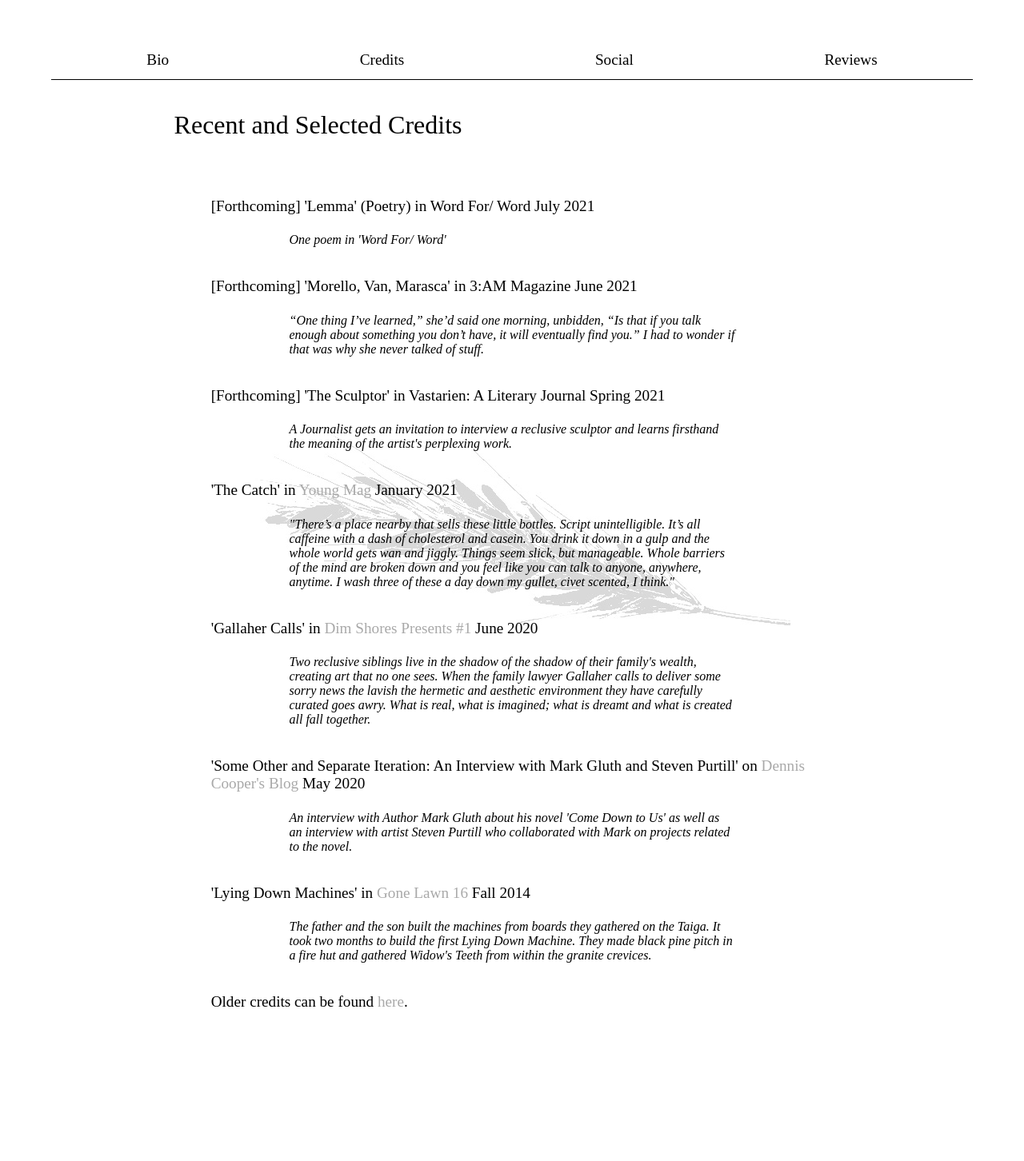
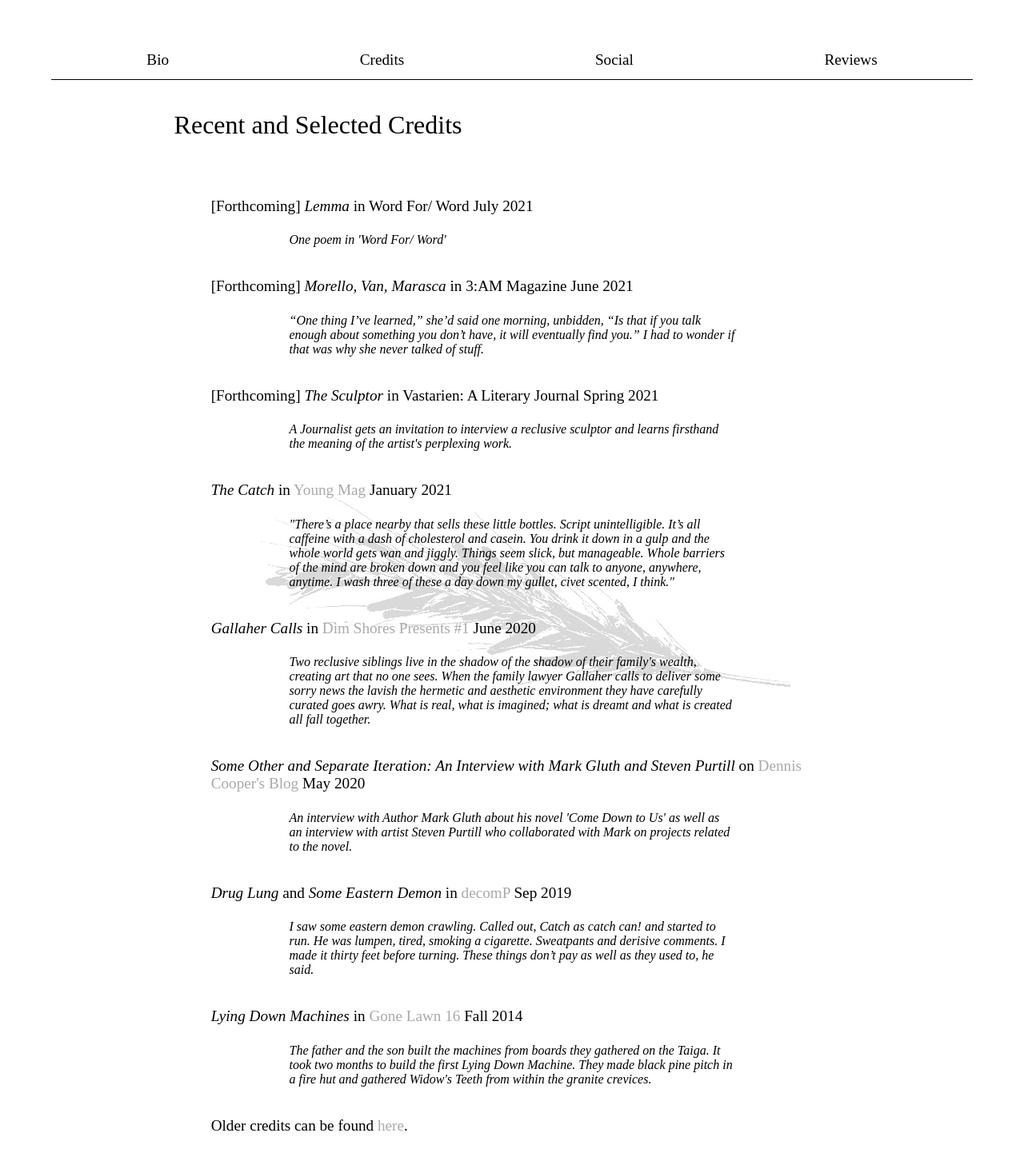
Before and after one commit to perfidiousscript/home_page, a Next.js app: page /credits in a window 1280 px wide. Shown: the top 1452 px of the page at 80% size. Before the commit the page ends 1336 px from the top, so only its background shows below. Built offline with nearby package versions, Linux system fonts and the light colour scheme.

Commit message:
adds decomp pieces to credits and cleans up credits

```diff
--- a/pages/credits.js
+++ b/pages/credits.js
@@ -11,13 +11,13 @@ export default function Credits() {
       <div className={styles.credits}>
         <div className={styles.creditEntry}>
           <div className={styles.title}>
-            [Forthcoming] 'Lemma' (Poetry) in Word For/ Word July 2021
+            [Forthcoming] <i>Lemma</i> in Word For/ Word July 2021
           </div>
           <div className={styles.quote}>One poem in 'Word For/ Word'</div>
         </div>
         <div className={styles.creditEntry}>
           <div className={styles.title}>
-            [Forthcoming] 'Morello, Van, Marasca' in 3:AM Magazine June 2021
+            [Forthcoming] <i>Morello, Van, Marasca</i> in 3:AM Magazine June 2021
           </div>
           <div className={styles.quote}>
             “One thing I’ve learned,” she’d said one morning, unbidden, “Is that
@@ -28,7 +28,7 @@ export default function Credits() {
         </div>
         <div className={styles.creditEntry}>
           <div className={styles.title}>
-            [Forthcoming] 'The Sculptor' in Vastarien: A Literary Journal Spring
+            [Forthcoming] <i>The Sculptor</i> in Vastarien: A Literary Journal Spring
             2021
           </div>
           <div className={styles.quote}>
@@ -38,7 +38,7 @@ export default function Credits() {
         </div>
         <div className={styles.creditEntry}>
           <div className={styles.title}>
-            'The Catch' in <a href='https://www.youngmag.io/article/the-catch'>Young Mag</a> January 2021
+            <i>The Catch</i> in <a href='https://www.youngmag.io/article/the-catch'>Young Mag</a> January 2021
           </div>
           <div className={styles.quote}>
             "There’s a place nearby that sells these little bottles. Script
@@ -52,7 +52,7 @@ export default function Credits() {
         </div>
         <div className={styles.creditEntry}>
           <div className={styles.title}>
-            'Gallaher Calls' in{" "}
+            <i>Gallaher Calls</i> in{" "}
             <a href="https://dimshores.bigcartel.com/product/dim-shores-presents-volume-1-anthology-2nd-edition">
               Dim Shores Presents #1
             </a>{" "}
@@ -69,8 +69,8 @@ export default function Credits() {
         </div>
         <div className={styles.creditEntry}>
           <div className={styles.title}>
-            'Some Other and Separate Iteration: An Interview with Mark Gluth and
-            Steven Purtill' on{" "}
+            <i>Some Other and Separate Iteration: An Interview with Mark Gluth and
+            Steven Purtill</i> on{" "}
             <a href="https://denniscooperblog.com/please-welcome-to-the-world-mark-gluth-come-down-to-us-mark-gluth-and-steven-purtill-crippled-symmetry-kiddiepunk-press/">
               Dennis Cooper's Blog
             </a>{" "}
@@ -83,8 +83,14 @@ export default function Credits() {
           </div>
         </div>
         <div className={styles.creditEntry}>
+        <div className={styles.title}><i>Drug Lung</i> and <i>Some Eastern Demon</i> in <a href='http://www.decompmagazine.com/mossflashes.htm'>decomP</a> Sep 2019</div>
+        <div className={styles.quote}>
+        I saw some eastern demon crawling. Called out, Catch as catch can! and started to run. He was lumpen, tired, smoking a cigarette. Sweatpants and derisive comments. I made it thirty feet before turning. These things don’t pay as well as they used to, he said.
+        </div>
+        </div>
+        <div className={styles.creditEntry}>
           <div className={styles.title}>
-            'Lying Down Machines' in <a href='http://journal.gonelawn.net/issue16/Moss.php'>Gone Lawn 16</a> Fall 2014
+            <i>Lying Down Machines</i> in <a href='http://journal.gonelawn.net/issue16/Moss.php'>Gone Lawn 16</a> Fall 2014
           </div>
           <div className={styles.quote}>
             The father and the son built the machines from boards they gathered on the Taiga. It took two months to build the first Lying Down Machine. They made black pine pitch in a fire hut and gathered Widow's Teeth from within the granite crevices.
```
